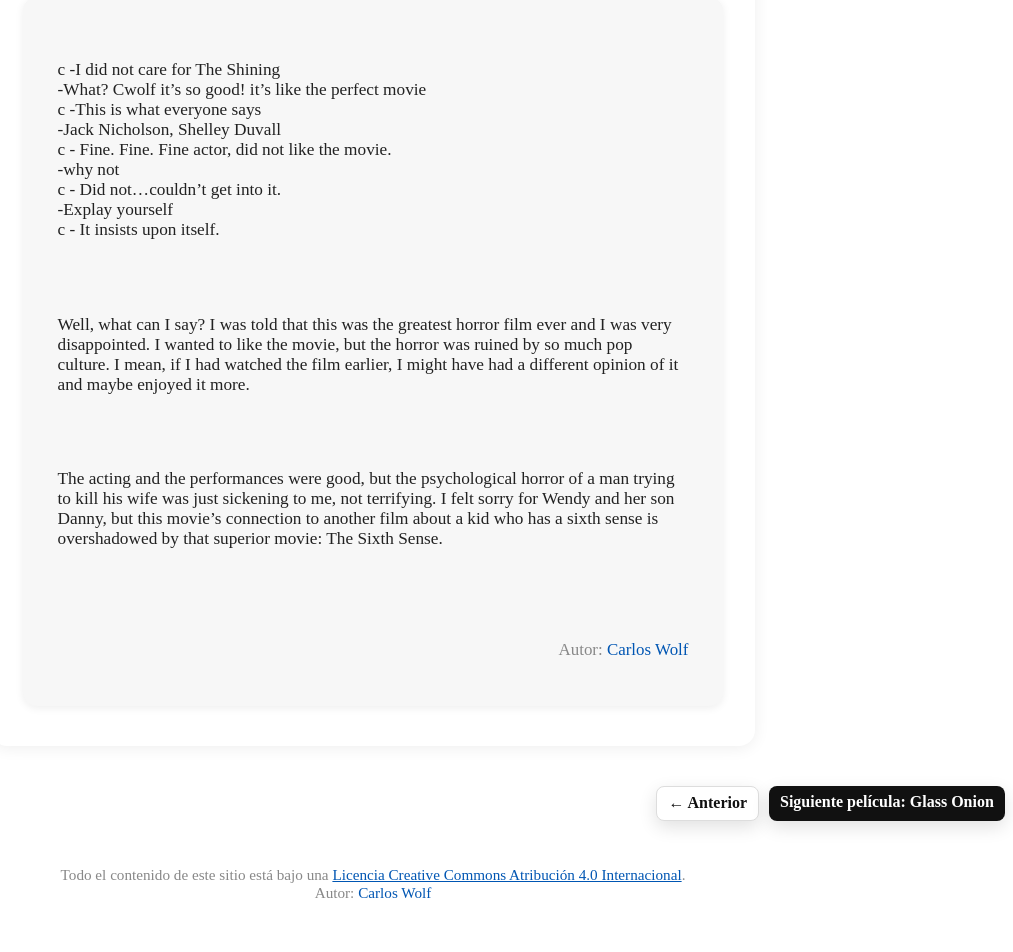
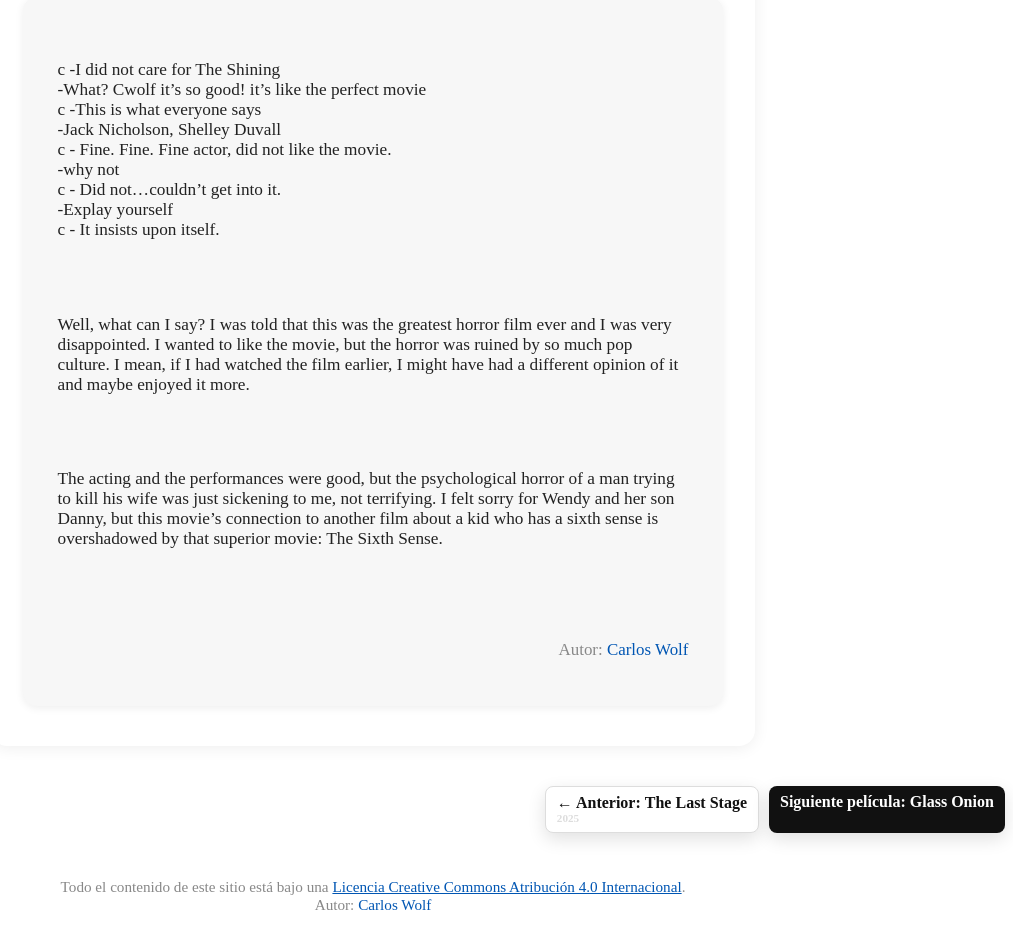
Before and after one commit to 21Hell/palabrasalviento, a Jekyll site: the page built from _peliculas/the-shining.md, in a window 1280 px wide. Shown: the part 501-1453 px from the top of the page, without its empty margins (267-1280 px from the left). Built offline with Jekyll 4.4.1, drawn with Linux system fonts in a browser that asks for light colours.

```diff
--- a/_includes/next-button.html
+++ b/_includes/next-button.html
@@ -194,7 +194,9 @@
 
   <div class="in-card-nav">
     {% if prev_poema %}
-      <a class="next-button next-button--prev" href="{{ prev_poema.url | relative_url }}" aria-label="Anterior poema: {{ prev_poema.title }}">← Anterior</a>
+      <a class="next-button next-button--prev" href="{{ prev_poema.url | relative_url }}" aria-label="Anterior poema: {{ prev_poema.title }}">Anterior Poema: <strong>{{ prev_poema.title }}</strong>
+        <small>{% if prev_poema.date %}{% endif %}</small>
+      </a>
     {% endif %}
     {% if next_poema %}
       <a class="next-button" href="{{ next_poema.url | relative_url }}" aria-label="Siguiente poema: {{ next_poema.title }}">Siguiente poema: <strong>{{ next_poema.title }}</strong></a>
@@ -245,7 +247,9 @@
 
   <div class="in-card-nav">
     {% if prev_pelicula %}
-      <a class="next-button next-button--prev" href="{{ prev_pelicula.url | relative_url }}" aria-label="Anterior película: {{ prev_pelicula.title }}">← Anterior</a>
+      <a class="next-button next-button--prev" href="{{ prev_pelicula.url | relative_url }}" aria-label="Anterior película: {{ prev_pelicula.title }}">← Anterior: <strong>{{ prev_pelicula.title }}</strong>
+        <small>{% if prev_pelicula.date %}{{ prev_pelicula.date | date: "%Y" }}{% endif %}</small>
+      </a>
     {% endif %}
     {% if next_pelicula %}
       <a class="next-button" href="{{ next_pelicula.url | relative_url }}" aria-label="Siguiente película: {{ next_pelicula.title }}">Siguiente película: <strong>{{ next_pelicula.title }}</strong></a>
```
Also changed, not shown: _poemas/VIII.md (+0 -1 lines).
